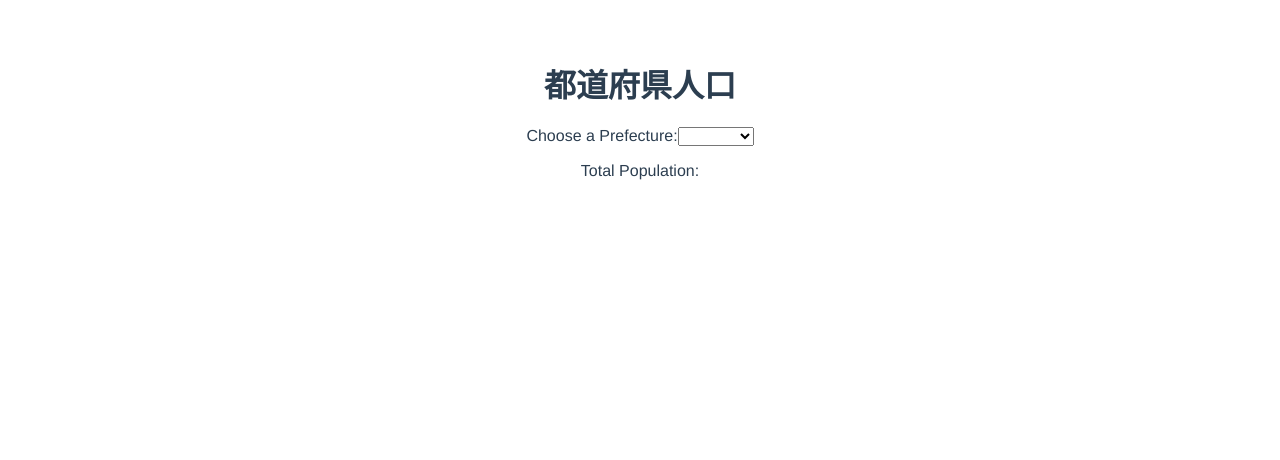
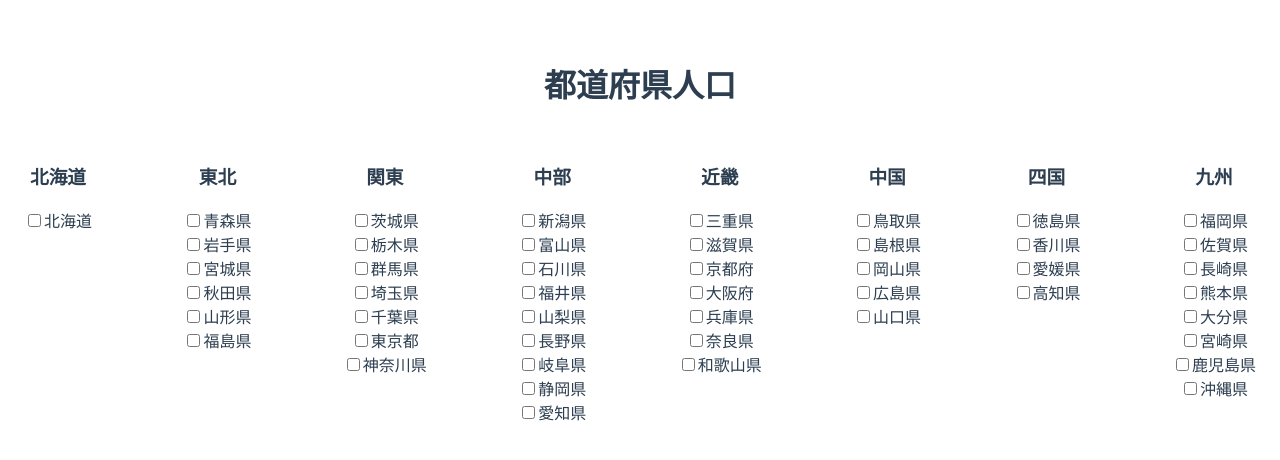
Before and after one commit to CasLinden/prefecture-population, a Vue app: page / in a window 1280 px wide. Shown: the top 460 px of the page. Built offline with nearby package versions, Linux system fonts and the light colour scheme.

Commit message:
Added PopulationChart and PrefectureCheckboxes on chart branch

```diff
--- a/package.json
+++ b/package.json
@@ -8,8 +8,10 @@
     "lint": "vue-cli-service lint"
   },
   "dependencies": {
+    "chart.js": "^4.4.0",
     "core-js": "^3.8.3",
-    "vue": "^3.2.13"
+    "vue": "^3.2.13",
+    "vue-chartjs": "^5.2.0"
   },
   "devDependencies": {
     "@babel/core": "^7.12.16",
--- /dev/null
+++ b/src/chiiki.json
@@ -0,0 +1,10 @@
+[
+    { "name": "北海道", "count": 1 },
+    { "name": "東北", "count": 6 },
+    { "name": "関東", "count": 7 },
+    { "name": "中部", "count": 9 },
+    { "name": "近畿", "count": 7 },
+    { "name": "中国", "count": 5 },
+    { "name": "四国", "count": 4 },
+    { "name": "九州", "count": 8 }
+  ]
--- /dev/null
+++ b/src/components/PopulationChart.vue
@@ -0,0 +1,58 @@
+<template>
+  <div id="chart-container">
+    <Line id="chart-canvas" :data="chartData" :options="options" />
+  </div>
+</template>
+
+<script>
+import {
+  Chart as ChartJS,
+  Title,
+  Tooltip,
+  // Legend,
+  PointElement,
+  CategoryScale,
+  LinearScale,
+  LineElement,
+} from "chart.js";
+import { Line } from "vue-chartjs";
+
+ChartJS.register(
+  CategoryScale,
+  LinearScale,
+  PointElement,
+  Title,
+  Tooltip,
+  // Legend,
+  LineElement
+);
+
+export default {
+  name: "PopulationChart",
+  props: {
+    chartData: {
+      type: Object,
+      required: true,
+    },
+  },
+  data() {
+    return {
+      options: {
+        responsive: true,
+        maintainAspectRation: false,
+      },
+    };
+  },
+  components: {
+    Line,
+  },
+};
+</script>
+
+<style scoped>
+@media (max-width: 700px) {
+  #chart-container {
+    height: 50vh;
+  }
+}
+</style>
--- a/src/components/PopulationFetcher.vue
+++ b/src/components/PopulationFetcher.vue
@@ -1,56 +1,106 @@
 <template>
   <div>
-    <label for="prefecture">Choose a Prefecture:</label>
-    <select v-model="selectedPrefCode" @change="fetchPopulationData">
-      <option v-for="pref in prefectures" :key="pref.code" :value="pref.code">
-        {{ pref.name }}
-      </option>
-    </select>
     <div v-if="loading">Loading...</div>
-    <div v-else>
-      <p>Total Population: {{ totalPopulation }}</p>
+    <div v-else-if="dataForChart">
+      <PopulationChart :chartData="dataForChart"></PopulationChart>
+    </div>
+    <div>
+      <PrefectureCheckboxes @prefecture-toggled="handlePrefectureToggled">
+      </PrefectureCheckboxes>
     </div>
   </div>
 </template>
 
 <script>
 import prefectures from "@/prefectures.json";
+import PopulationChart from "./PopulationChart.vue";
+import PrefectureCheckboxes from "./PrefectureCheckboxes.vue";
 
 export default {
   data() {
     return {
+      dataForChart: null,
       selectedPrefCode: null,
-      totalPopulation: null,
       loading: false,
       prefectures,
     };
   },
   methods: {
+    handlePrefectureToggled({ prefCode, isChecked }) {
+      if (isChecked) {
+        this.selectedPrefCode = prefCode;
+        this.fetchPopulationData();
+      } else {
+        this.dataForChart = {
+          ...this.dataForChart,
+          datasets: this.dataForChart.datasets.filter(
+            (dataset) => +dataset.prefCode !== prefCode
+          ),
+        };
+      }
+    },
     async fetchPopulationData() {
       this.loading = true;
       const apiKey = process.env.VUE_APP_RESAS_KEY;
       const url = `https://opendata.resas-portal.go.jp/api/v1/population/composition/perYear?prefCode=${this.selectedPrefCode}&cityCode=-`;
-
+      try {
         const response = await fetch(url, {
           headers: {
             "X-API-KEY": apiKey,
           },
         });
 
+        if (!response.ok) {
+          throw new Error("Network response was not ok");
+        }
+
         const data = await response.json();
         const totalPopulationData = data.result.data.find(
           (item) => item.label === "総人口"
         );
-      console.log(totalPopulationData);
 
-      // Assuming you want the latest available data
-      const latestData = totalPopulationData.data.slice(-1)[0];
+        const years = totalPopulationData.data
+          .map((item) => item.year.toString())
+          .slice(0, 14);
+        const population = totalPopulationData.data
+          .map((item) => item.value)
+          .slice(0, 14);
 
-      this.totalPopulation = latestData
-        ? latestData.value
-        : "Data not available";
+        if (!this.dataForChart) {
+          this.dataForChart = {
+            labels: years,
+            datasets: [
+              {
+                label: `総人口`,
+                data: population,
+                borderColor: "rgba(75, 192, 192, 1)",
+                borderWidth: 2,
+                fill: false,
+                prefCode: `${this.selectedPrefCode}`,
+              },
+            ],
+          };
+        } else {
+          this.dataForChart.datasets.push({
+            label: `総人口`,
+            data: population,
+            borderColor: "rgba(75, 192, 192, 1)",
+            borderWidth: 2,
+            fill: false,
+            prefCode: `${this.selectedPrefCode}`,
+          });
+        }
+      } catch (error) {
+        console.error("There was a problem with the fetch operation:", error);
+      } finally {
         this.loading = false;
+        console.log(this.dataForChart);
+      }
     },
+  },
+  components: {
+    PopulationChart,
+    PrefectureCheckboxes,
   },
 };
 </script>
--- /dev/null
+++ b/src/components/PrefectureCheckboxes.vue
@@ -0,0 +1,64 @@
+<template>
+  <div id="checkboxes-container">
+    <div v-for="area in areas" :key="area.name" :id="area.name" class="地域">
+      <h3>{{ area.name }}</h3>
+      <div
+        v-for="pref in getPrefecturesForArea(area)"
+        :key="pref.code"
+        :class="pref"
+      >
+        <input
+          type="checkbox"
+          :value="pref.code"
+          :id="pref.code"
+          @change="updateSelectedPrefCodes(pref.code, $event.target.checked)"
+        />
+        <label :for="pref.code">{{ pref.name }}</label>
+      </div>
+    </div>
+  </div>
+</template>
+
+<script>
+import prefectures from "@/prefectures.json";
+import chiiki from "@/chiiki.json";
+
+export default {
+  data() {
+    return {
+      areas: chiiki,
+      prefectures: prefectures,
+    };
+  },
+  methods: {
+    getPrefecturesForArea(area) {
+      const startIndex = this.areas
+        .slice(0, this.areas.indexOf(area))
+        .reduce((acc, curr) => acc + curr.count, 0);
+
+      return this.prefectures.slice(startIndex, startIndex + area.count);
+    },
+    updateSelectedPrefCodes(prefCode, isChecked) {
+      this.$emit("prefecture-toggled", { prefCode, isChecked });
+    },
+  },
+};
+</script>
+
+<style scoped>
+#checkboxes-container {
+  display: flex;
+  justify-content: space-between;
+  padding: 1rem;
+  flex-wrap: wrap;
+}
+.地域 {
+  display: flex;
+  flex-direction: column;
+  align-items: flex-startrt;
+  flex-wrap: wrap;
+}
+.地域 h3 {
+  align-self: center;
+}
+</style>
```
Also changed, not shown: 2 other files (tests, documents, lock files or other folders). Lines whose indentation alone changed are shown as unchanged.
